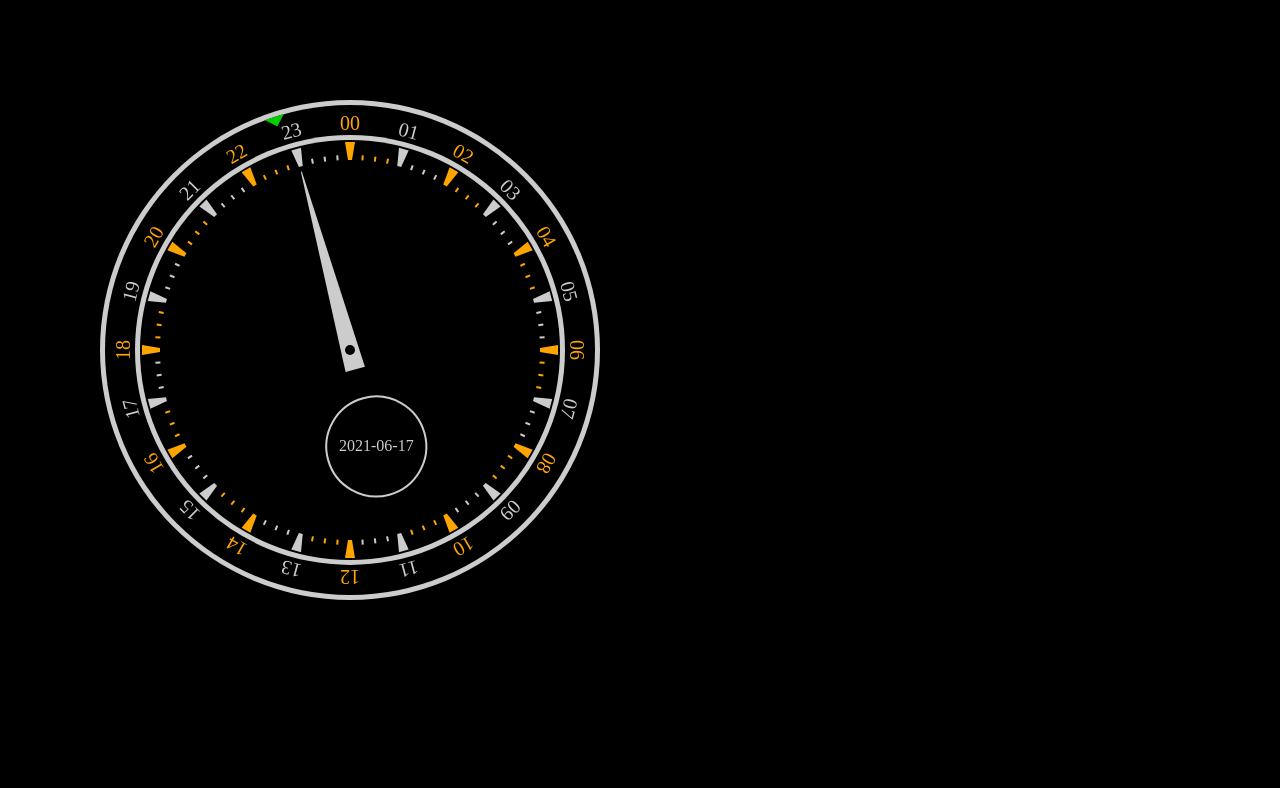
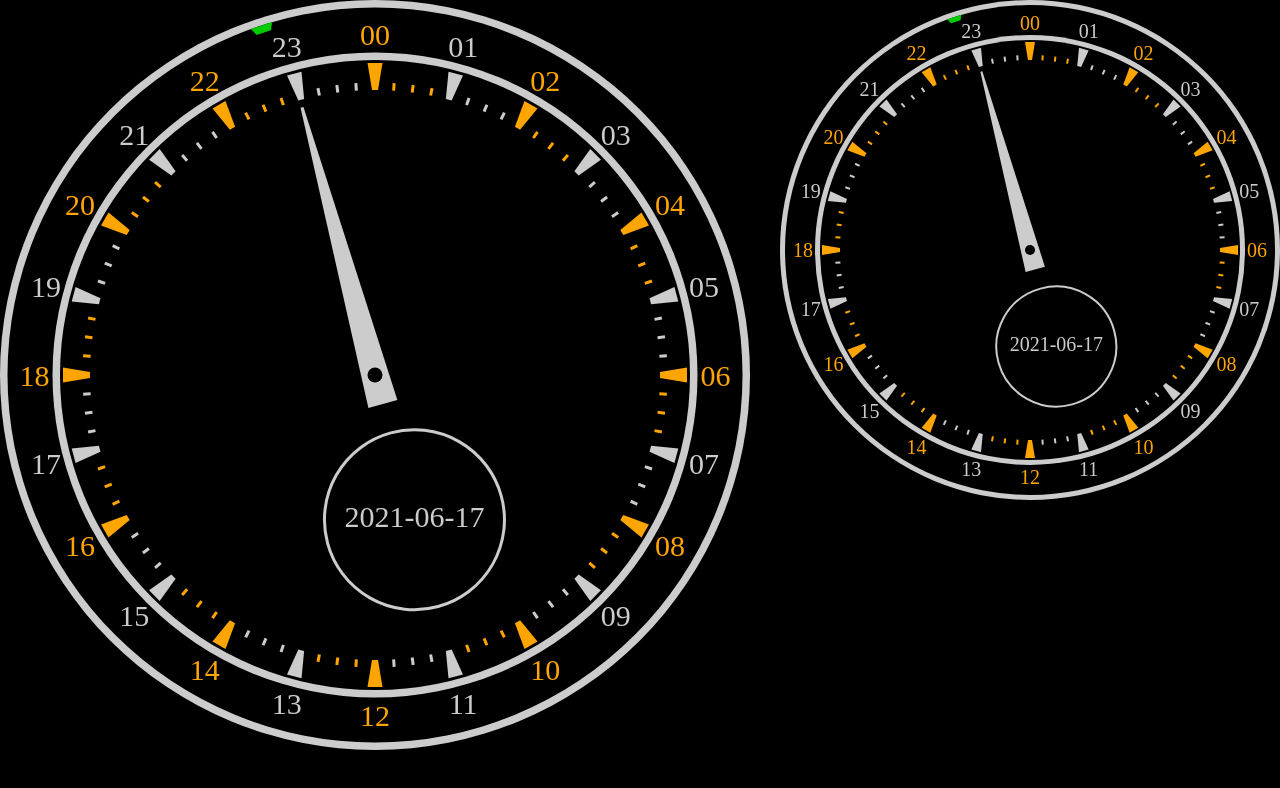
Before and after one commit to joeledwards/watch-face, a plain HTML site: page index.html in a window 1280 px wide. Drawn offline with Linux system fonts and the light colour scheme.

Commit message:
feat: added smaller UTC clock; made resizing fully dynamic

```diff
--- a/index.html
+++ b/index.html
@@ -6,6 +6,8 @@
   </head>
   <body>
     <div id="viewport">
+      <div id="local"></div>
+      <div id="utc"></div>
     </div>
   </body>
 </html>
--- a/scripts.js
+++ b/scripts.js
@@ -1,6 +1,9 @@
 const config = {
   // Place noon (rather than midnight) at the top of the clock face
   noonOnTop: false,
+
+  // Rotate numerals (oriented with the top of the watch face)
+  rotateNumerals: true,
 
   // Update continuously rather than once per second
   smooth: true,
@@ -27,14 +30,6 @@ const colors = {
 }
 
 
-// Store references to the SVG elements we will be transforming
-const state = {}
-
-const clockRadius = 250
-const metaRadius = 50
-const chromeWidth = 5
-const numeralsWidth = 30
-
 function millis (ts) { return ts.getMilliseconds() }
 function second (ts) { return config.utc ? ts.getUTCSeconds() : ts.getSeconds() }
 function minute (ts) { return config.utc ? ts.getUTCMinutes() : ts.getMinutes() }
@@ -55,42 +50,42 @@ function degree (degrees) {
   }
 }
 
-function tickSecond (ts) {
+function tickSecond (state, ts) {
   // Compute how many degrees to rotate the second hand
   const seconds = second(ts) + (millis(ts) / 1000.0)
   const degrees = degree(seconds / 60.0 * 360.0)
 
   // Apply the transformation
   if (config.swapSecondAndHour) {
-    rotateHour(ts, degrees)
+    rotateHour(state, ts, degrees)
   } else {
-    rotateSecond(ts, degrees)
+    rotateSecond(state, ts, degrees)
   }
 }
 
-function rotateSecond (ts, degrees) {
+function rotateSecond (state, ts, degrees) {
   // Translate the second "hand" (green arrow on the perimeter)
-  state.secondHand.setAttribute('transform', `rotate(${degrees}, ${clockRadius}, ${clockRadius})`)
+  state.secondHand.setAttribute('transform', `rotate(${degrees}, ${state.clockRadius}, ${state.clockRadius})`)
 }
 
-function tickHour (ts) {
+function tickHour (state, ts) {
   // Compute how many degrees to rotate the second hand
   const hours = hour(ts) + minute(ts) / 60.0
   const degrees = degree(hours / 24.0 * 360.0)
 
   // Apply the transformation
   if (config.swapSecondAndHour) {
-    rotateSecond(ts, degrees)
+    rotateSecond(state, ts, degrees)
   } else {
-    rotateHour(ts, degrees)
+    rotateHour(state, ts, degrees)
   }
 }
 
-function rotateHour (ts, degrees) {
+function rotateHour (state, ts, degrees) {
   // Translate the hour hand and associated content (date and its container)
-  state.hourHand.setAttribute('transform', `rotate(${degrees}, ${clockRadius}, ${clockRadius})`)
-  state.meta.setAttribute('transform', `rotate(${degrees}, ${clockRadius}, ${clockRadius})`)
-  state.metaText.setAttribute('transform', `rotate(${degrees}, ${clockRadius}, ${clockRadius}) rotate(${360-degrees}, ${clockRadius}, ${clockRadius+100})`)
+  state.hourHand.setAttribute('transform', `rotate(${degrees}, ${state.clockRadius}, ${state.clockRadius})`)
+  state.meta.setAttribute('transform', `rotate(${degrees}, ${state.clockRadius}, ${state.clockRadius})`)
+  state.metaText.setAttribute('transform', `rotate(${degrees}, ${state.clockRadius}, ${state.clockRadius}) rotate(${360-degrees}, ${state.clockRadius}, ${state.clockRadius+state.metaOffset})`)
 }
 
 function dateString (ts) {
@@ -111,24 +106,42 @@ function timeString (ts) {
   return `${hourStr}:${minuteStr}:${secondStr}`
 }
 
-function tickDate (ts) {
+function tickDate (state, ts) {
   // Update the date
   state.metaText.textContent = dateString(ts)
 }
 
-function tick(smooth) {
-  const ts = new Date()
-  if (!smooth) {
+function now () {
+  return new Date()
+}
+
+function utc () {
+  const t = now()
+  return new Date(
+    t.getUTCFullYear(),
+    t.getUTCMonth(),
+    t.getUTCDate(),
+    t.getUTCHours(),
+    t.getUTCMinutes(),
+    t.getUTCSeconds(),
+    t.getUTCMilliseconds()
+  )
+}
+
+function tick(state, local) {
+  const ts = local ? now() : utc()
+
+  if (!config.smooth) {
     console.info(ts.toISOString())
   }
 
   // Schedule the next tick
-  const delay = smooth ? config.updateInterval : 1000 - millis(ts)
-  setTimeout(() => tick(smooth), delay)
+  const delay = config.smooth ? config.updateInterval : 1000 - millis(ts)
+  setTimeout(() => tick(state, local), delay)
 
-  tickDate(ts)
-  tickSecond(ts)
-  tickHour(ts)
+  tickDate(state, ts)
+  tickSecond(state, ts)
+  tickHour(state, ts)
 }
 
 // Creates a new SVG element on the DOM, and appends it to the supplied SVG
@@ -142,38 +155,49 @@ function svg (container, name, attributes) {
 }
 
 // Add all of the tick marks to the clock face
-function addTicks (clock) {
+function addTicks (state, id, clock) {
   const subHourAdjust = 15 / 4
 
   for (let i = 0; i < 24; i++) {
     const degrees = degree(i * 15)
-    const height = 20
     const fill = (i % 2) ? colors.oddTick : colors.evenTick
+
+    const numeralCorrection = config.rotateNumerals ? `rotate(${360 - degrees}, ${state.clockRadius}, ${state.numeralHeightAdjust})` : ''
 
     // Add an hour number
     svg(clock, 'text', {
-      x: clockRadius,
-      y: 30,
+      x: state.clockRadius,
+      y: state.numeralOffset,
       'text-anchor': 'middle',
       'font-family': 'serif',
-      'font-size': '20px',
+      'font-size': `${state.numeralFontSize}px`,
       fill,
-      'transform-origin': 'center',
-      transform: `rotate(${degrees})`,
+      transform: `rotate(${degrees}, ${state.clockRadius}, ${state.clockRadius}) ${numeralCorrection}`,
     }).textContent = ('0' + i).slice(-2)
 
     // Add an hour tick mark
+    const tickAdjustTop = state.tickWidthTop / 2
+    const tickAdjustBottom = state.tickWidthBottom / 2
+    const tickTopLeft = [state.clockRadius - tickAdjustTop, state.tickTop].join(',')
+    const tickTopRight = [state.clockRadius + tickAdjustTop, state.tickTop].join(',')
+    const tickBottomRight = [state.clockRadius + tickAdjustBottom, state.tickBottom].join(',')
+    const tickBottomLeft = [state.clockRadius - tickAdjustBottom, state.tickBottom].join(',')
     svg(clock, 'polygon', {
-      points: `${clockRadius - 5},42 ${clockRadius + 5},42 ${clockRadius + 2},60 ${clockRadius - 2},60`,
+      points: `${tickTopLeft} ${tickTopRight} ${tickBottomRight} ${tickBottomLeft}`,
       fill,
       'transform-origin': 'center',
       transform: `rotate(${degrees})`,
     })
 
     // Add sub-hour ticks (15-minute increments)
+    const subTickAdjust = state.subTickWidth / 2
+    const subTickTopLeft = [state.clockRadius - subTickAdjust, state.subTickTop].join(',')
+    const subTickTopRight = [state.clockRadius + subTickAdjust, state.subTickTop].join(',')
+    const subTickBottomRight = [state.clockRadius + subTickAdjust, state.subTickBottom].join(',')
+    const subTickBottomLeft = [state.clockRadius - subTickAdjust, state.subTickBottom].join(',')
     for (let i = 1; i <= 3; i++) {
       svg(clock, 'polygon', {
-        points: `${clockRadius - 1},55 ${clockRadius + 1},55 ${clockRadius + 1},60, ${clockRadius - 1},60`,
+        points: `${subTickTopLeft} ${subTickTopRight} ${subTickBottomRight} ${subTickBottomLeft}`,
         fill,
         'transform-origin': 'center',
         transform: `rotate(${subHourAdjust * i + degrees})`,
@@ -182,40 +206,48 @@ function addTicks (clock) {
   }
 }
 
-function addHands (clock) {
+function addHands (state, id, clock) {
   // Add the hour-hand (long, inner needle)
+  const hrTipLeft = [ state.clockRadius - (state.hourHandTipWidth / 2), state.hourHandEnd ].join(',')
+  const hrTipRight = [ state.clockRadius + (state.hourHandTipWidth / 2), state.hourHandEnd ].join(',')
+  const hrBaseRight = [ state.clockRadius + (state.hourHandBaseWidth / 2), state.hourHandStart ].join(',')
+  const hrBaseLeft = [ state.clockRadius - (state.hourHandBaseWidth / 2), state.hourHandStart ].join(',')
   state.hourHand = svg(clock, 'polygon', {
-    id: 'hour-hand',
-    points: `${clockRadius - .5},65, ${clockRadius + .5},65 ${clockRadius + 10},270, ${clockRadius - 10},270`,
+    id: `${id}-hour-hand`,
+    points: `${hrTipLeft} ${hrTipRight} ${hrBaseRight} ${hrBaseLeft}`,
     fill: colors.hourHand,
   })
   svg(clock, 'circle', {
-    id: 'hour-axis',
-    cx: clockRadius,
-    cy: clockRadius,
-    r: 5,
+    id: `${id}-hour-axis`,
+    cx: state.clockRadius,
+    cy: state.clockRadius,
+    r: state.hourHandAxisRadius,
     fill: colors.background,
   })
   console.info(state.hourHand)
 
   // Add the second-hand (outer-sweeping triangle)
+  const srBaseLeft = [ state.clockRadius - (state.secondHandBaseWidth / 2), state.secondHandStart ].join(',')
+  const srBaseRight = [ state.clockRadius + (state.secondHandBaseWidth / 2), state.secondHandStart ].join(',')
+  const srTipRight = [ state.clockRadius + (state.secondHandTipWidth / 2), state.secondHandEnd ].join(',')
+  const srTipLeft = [ state.clockRadius - (state.secondHandTipWidth / 2), state.secondHandEnd ].join(',')
   state.secondHand = svg(clock, 'polygon', {
-    id: 'second-hand',
-    points: `${clockRadius - 10},5, ${clockRadius + 10},5 ${clockRadius},15 ${clockRadius},15`,
+    id: `${id}-second-hand`,
+    points: `${srBaseLeft} ${srBaseRight} ${srTipRight} ${srTipLeft}`,
     fill: colors.secondHand,
   })
   console.info(state.secondHand)
 }
 
 // Add the metadata region, which houses the date by default
-function addMeta (clock) {
+function addMeta (state, id, clock) {
   // The circle surrounding the date
   state.meta = svg(clock, 'circle', {
-    id: 'metadata',
-    cx: clockRadius,
-    cy: clockRadius + 100,
-    r: metaRadius,
-    'stroke-width': 2,
+    id: `${id}-metadata`,
+    cx: state.clockRadius,
+    cy: state.clockRadius + state.metaOffset,
+    r: state.metaRadius,
+    'stroke-width': state.metaStrokeWidth,
     stroke: colors.hourHand,
     overflow: 'visible',
   })
@@ -223,56 +255,121 @@ function addMeta (clock) {
 
   // The metadata text field (contains the date by default)
   state.metaText = svg(clock, 'text', {
-    id: 'meta-text',
-    x: clockRadius,
-    y: clockRadius + 105,
+    id: `${id}-meta-text`,
+    x: state.clockRadius,
+    y: state.clockRadius + state.metaTextOffset,
     fill: colors.meta,
     'text-anchor': 'middle',
     'font-family': 'serif',
-    'font-size': '16px',
+    'font-size': `${state.metaFontSize}px`,
     overflow: 'visible'
   })
   console.info(state.metaText)
 }
 
 // Draw the clock
-function drawClock () {
-  const viewPort = document.getElementById('viewport')
+function drawClock (state, id) {
+  // TODO: figure out how to reduce the size
+
+  const viewPort = document.getElementById(id)
   console.info(viewPort);
 
   const clock = svg(viewport, 'svg', {
-    id: 'clock',
-    height: clockRadius * 2,
-    width: clockRadius * 2,
+    id: `${id}-clock`,
+    height: state.clockRadius * 2,
+    width: state.clockRadius * 2,
   })
 
   console.info(clock)
 
   ;([
     [0, colors.chrome],
-    [chromeWidth, colors.background],
-    [numeralsWidth + chromeWidth, colors.chrome],
-    [chromeWidth * 2 + numeralsWidth, colors.background],
+    [state.chromeWidth, colors.background],
+    [state.numeralWidth + state.chromeWidth, colors.chrome],
+    [state.chromeWidth * 2 + state.numeralWidth, colors.background],
   ]).forEach(([inset, fill]) => {
     const circle = svg(clock, 'circle', {
-      cx: clockRadius,
-      cy: clockRadius,
-      r: clockRadius - inset,
+      cx: state.clockRadius,
+      cy: state.clockRadius,
+      r: state.clockRadius - inset,
       fill: fill,
     })
     console.info(circle)
   })
 
-  addTicks(clock)
-  addHands(clock)
-  addMeta(clock)
+  addHands(state, id, clock)
+  addTicks(state, id, clock)
+  addMeta(state, id, clock)
 
   // Add the clock to the viewport
   viewPort.appendChild(clock)
 }
 
+function baseState ({ sizeFactor = 1.0 }) {
+  const size = dimension => sizeFactor * dimension
+
+  // Dimension configuration
+  return {
+    // Clock dimensions
+    clockRadius: size(250),
+    chromeWidth: size(5),
+
+    numeralWidth: size(30),
+    numeralOffset: size(30),
+    numeralFontSize: size(20),
+    numeralHeightAdjust: size(23),
+
+    // Second Hand
+    /*
+    secondHandBaseWidth: size(20),
+    secondHandTipWidth: size(15),
+    secondHandStart: size(5),
+    secondHandEnd: size(12),
+    */
+    secondHandBaseWidth: size(15),
+    secondHandTipWidth: size(10),
+    secondHandStart: size(5),
+    secondHandEnd: size(10),
+
+    // Hour Hand
+    hourHandBaseWidth: size(20),
+    hourHandTipWidth: size(2),
+    hourHandAxisRadius: size(5),
+    hourHandStart: size(270),
+    hourHandEnd: size(65),
+
+    // Hour Ticks
+    tickTop: size(42),
+    tickBottom: size(60),
+    tickWidthTop: size(10),
+    tickWidthBottom: size(4),
+
+    // Sub-hour Ticks
+    subTickTop: size(55),
+    subTickBottom: size(60),
+    subTickWidth: size(2),
+
+    // Meta Dimensions
+    metaRadius: size(60),
+    metaOffset: size(100),
+    metaStrokeWidth: size(2),
+    metaTextOffset: size(105),
+    metaFontSize: size(20),
+  }
+}
+
 document.addEventListener("DOMContentLoaded", () => {
   console.log("DOM Loaded.");
-  drawClock()
-  tick(config.smooth)
+
+  // Store references to the SVG elements we will be transforming
+  const state = {
+    local: baseState({ sizeFactor: 1.5 }),
+    utc: baseState({ sizeFactor: 1.0 }),
+  }
+
+  drawClock(state.local, 'local')
+  drawClock(state.utc, 'utc')
+
+  tick(state.local, true)
+  tick(state.utc, false)
 });
--- a/styles.css
+++ b/styles.css
@@ -12,10 +12,16 @@ body {
   right: 0;
   bottom: 0;
 
-  padding: 100;
-
   width: 100%;
   height: 100%;
 
   background-color: black;
 }
+
+#local {
+  float: left;
+}
+
+#utc {
+  float: right;
+}
```
